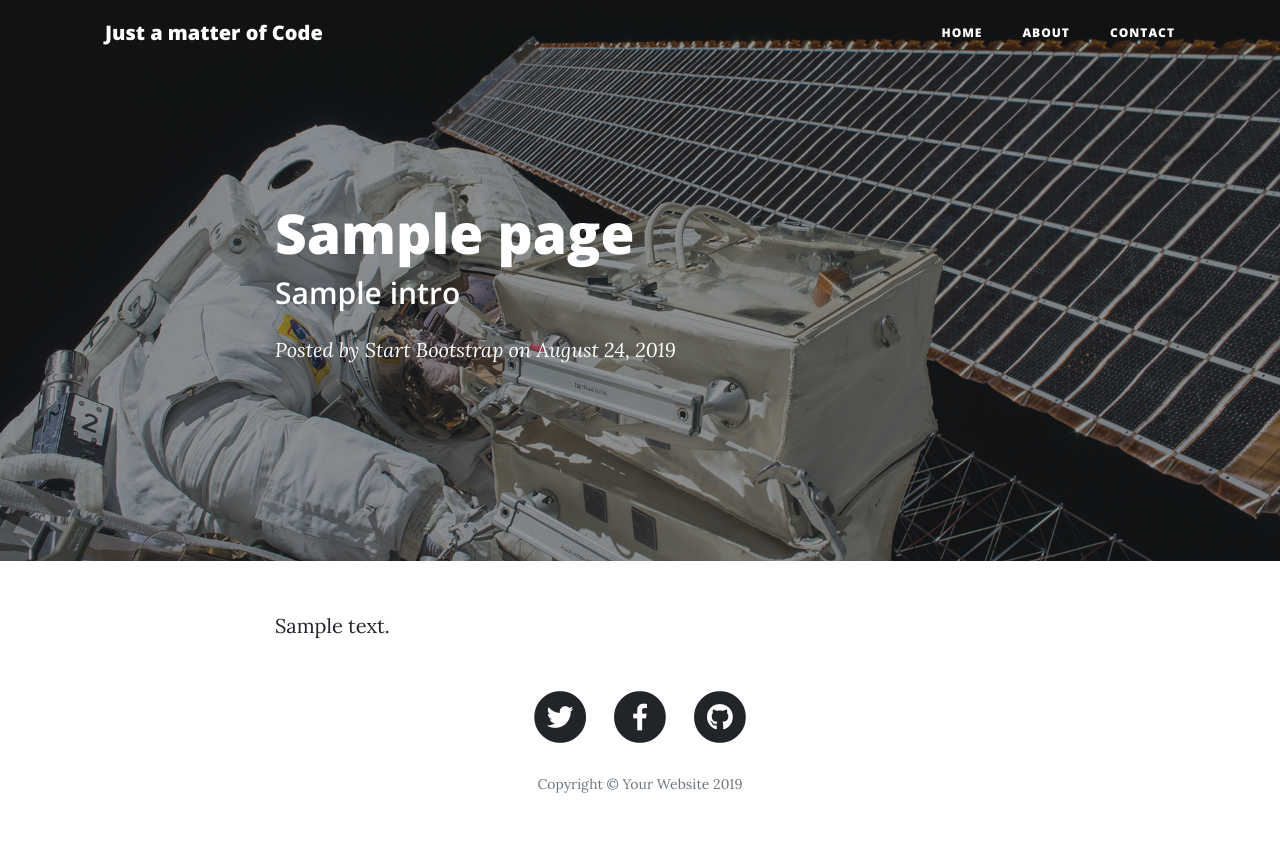
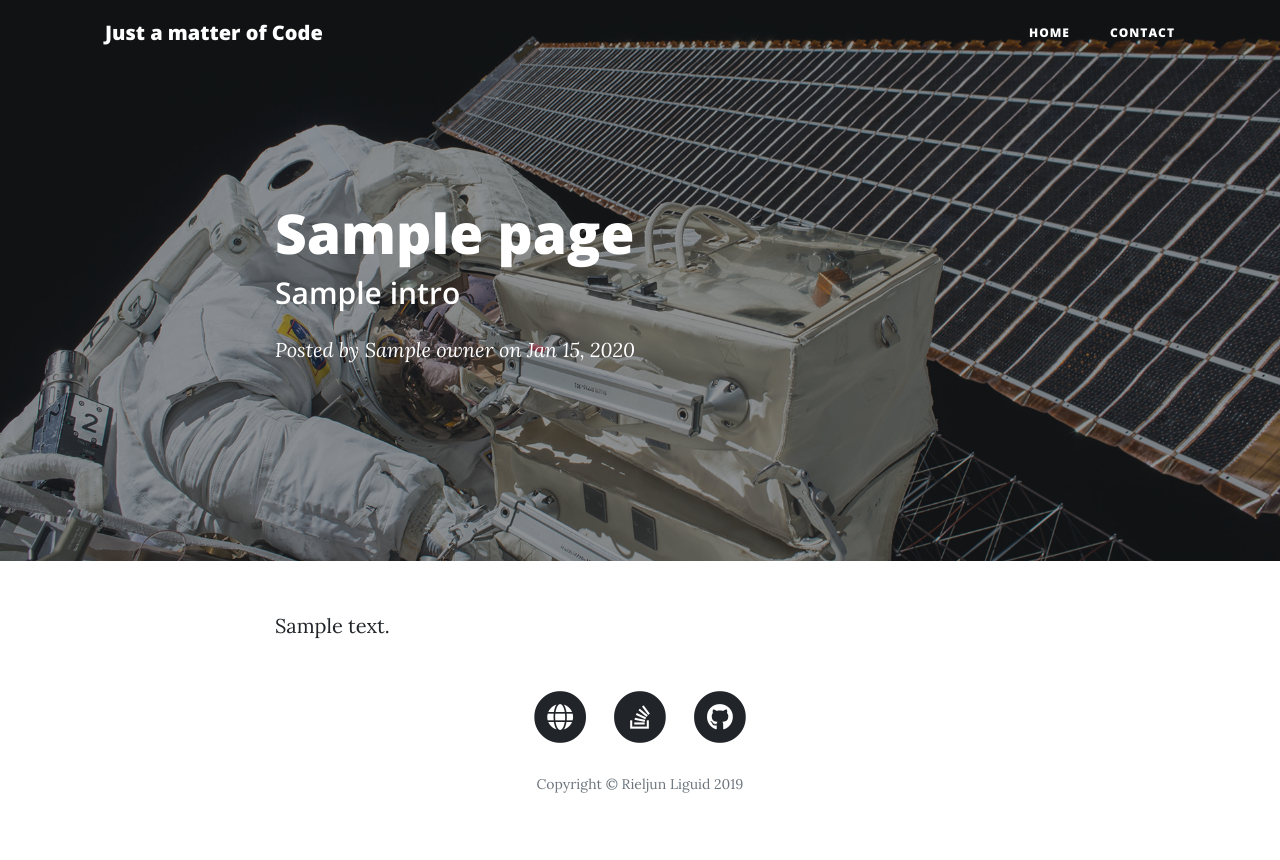
Before and after one commit to iamriel/blog, a Django app: template apps/pages/templates/pages/blog_page.html in a window 1280 px wide. Run offline with Django 3.2, Linux system fonts and the light colour scheme; the template is opened without the code that fills it: most values are stand-ins (such as "Sample title", 1, 10 or a date in 2020); parts of the project's set-up code (start-up, migrations or seed data) failed here and were passed over; some libraries are stand-ins or nearby versions.

Commit message:
Update on navbar and footer

```diff
--- a/apps/pages/templates/pages/blog_page.html
+++ b/apps/pages/templates/pages/blog_page.html
@@ -12,8 +12,8 @@
                         <h1>{{ page.title }}</h1>
                         <h2 class="subheading">{{ page.intro }}</h2>
                         <span class="meta">Posted by
-                            <a href="#">Start Bootstrap</a>
-                            on August 24, 2019</span>
+                            <a href="#">{{ page.owner.get_full_name }}</a>
+                            on {{ page.date|date:"M d, Y" }}</span>
                     </div>
                 </div>
             </div>
--- a/templates/footer.html
+++ b/templates/footer.html
@@ -4,23 +4,23 @@
             <div class="col-lg-8 col-md-10 mx-auto">
                 <ul class="list-inline text-center">
                     <li class="list-inline-item">
-                        <a href="#">
+                        <a href="http://iamriel.com" target="_blank">
                             <span class="fa-stack fa-lg">
                                 <i class="fas fa-circle fa-stack-2x"></i>
-                  <i class="fab fa-twitter fa-stack-1x fa-inverse"></i>
+                                <i class="fa fa-globe fa-stack-1x fa-inverse"></i>
                             </span>
                         </a>
                     </li>
                     <li class="list-inline-item">
-                        <a href="#">
+                        <a href="https://stackoverflow.com/users/4436641/rieljun-liguid" target="_blank">
                             <span class="fa-stack fa-lg">
                                 <i class="fas fa-circle fa-stack-2x"></i>
-                  <i class="fab fa-facebook-f fa-stack-1x fa-inverse"></i>
+                                <i class="fab fa-stack-overflow fa-stack-1x fa-inverse"></i>
                             </span>
                         </a>
                     </li>
                     <li class="list-inline-item">
-                        <a href="#">
+                        <a href="https://github.com/iamriel" target="_blank">
                             <span class="fa-stack fa-lg">
                                 <i class="fas fa-circle fa-stack-2x"></i>
                                 <i class="fab fa-github fa-stack-1x fa-inverse"></i>
@@ -28,7 +28,7 @@
                         </a>
                     </li>
                 </ul>
-                <p class="copyright text-muted">Copyright &copy; Your Website 2019</p>
+                <p class="copyright text-muted">Copyright &copy; Rieljun Liguid {% now "Y" %}</p>
             </div>
         </div>
     </div>
--- a/templates/navbar.html
+++ b/templates/navbar.html
@@ -11,10 +11,7 @@
                     <a class="nav-link" href="/">Home</a>
                 </li>
                 <li class="nav-item">
-                    <a class="nav-link" href="about.html">About</a>
-                </li>
-                <li class="nav-item">
-                    <a class="nav-link" href="contact.html">Contact</a>
+                    <a class="nav-link" href="http://www.iamriel.com/#contact-section">Contact</a>
                 </li>
             </ul>
         </div>
```
Lines whose indentation alone changed are shown as unchanged.
